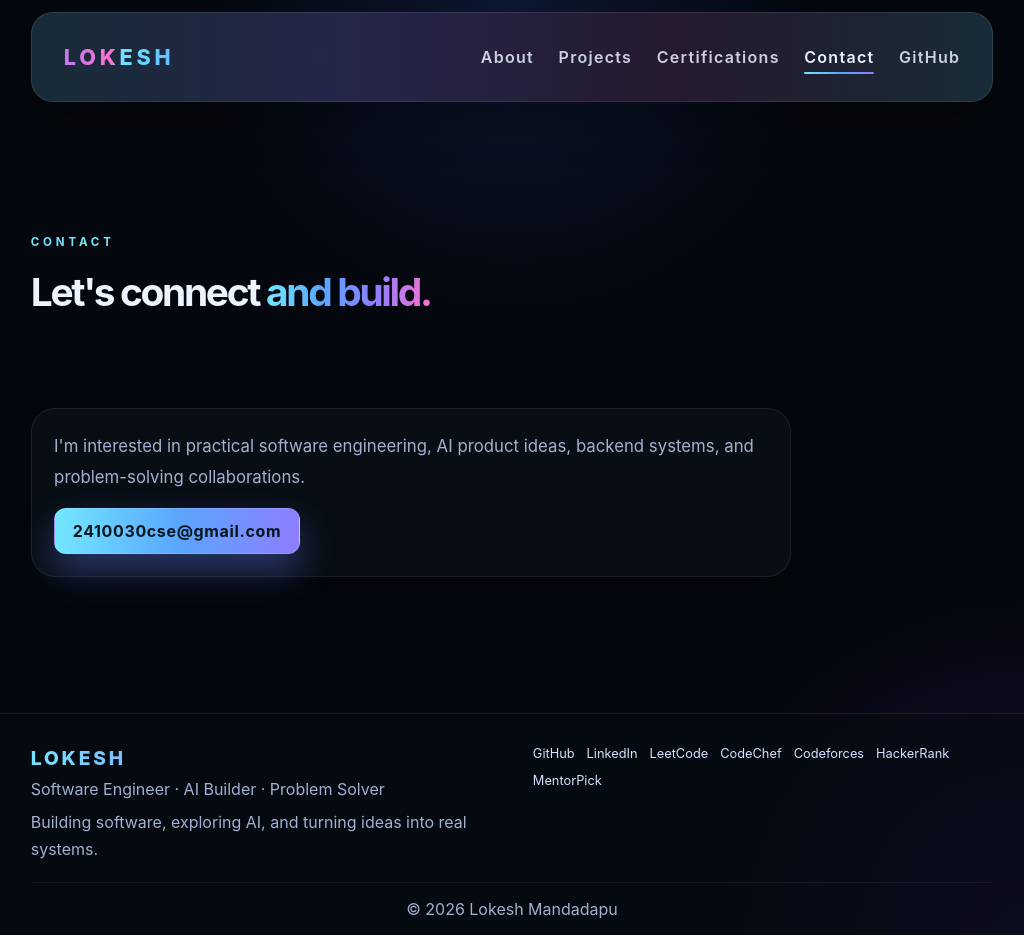
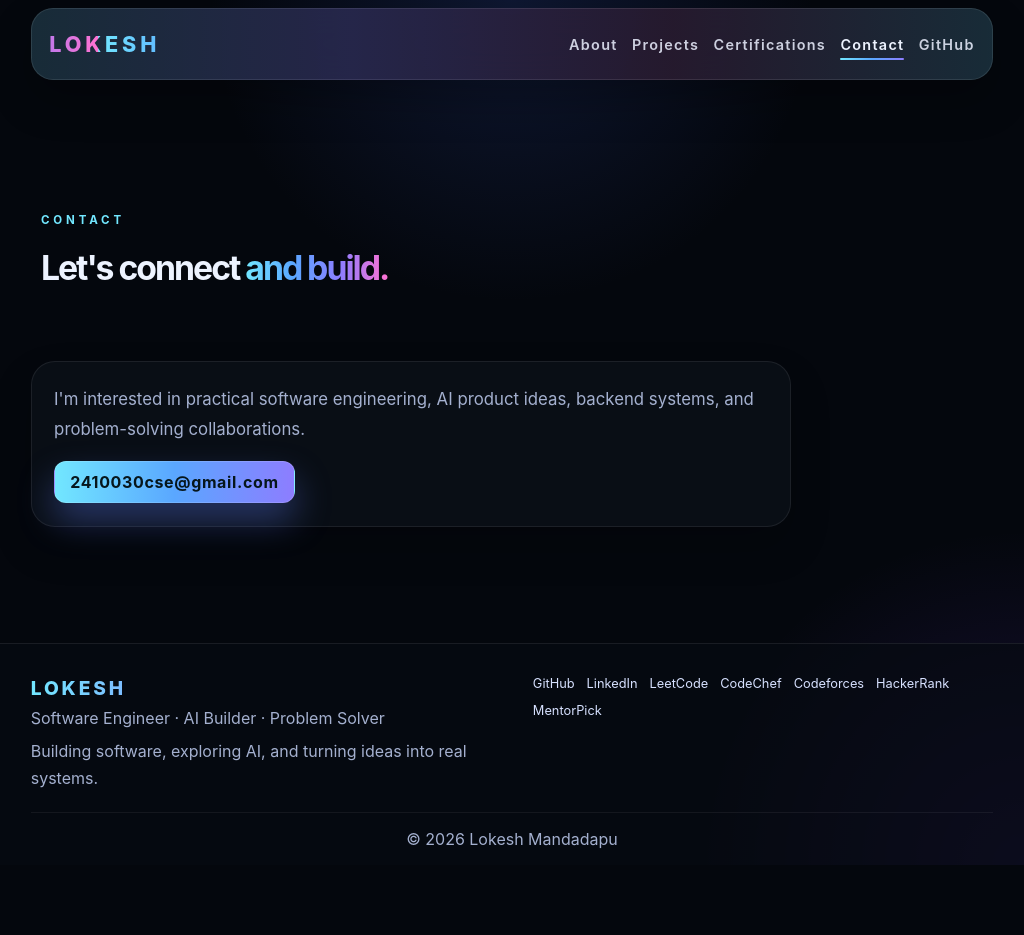
Before and after one commit to lokesh-mandadapu/lokesh-portfolio, a React (Vite) app: page /contact in a window 1024 px wide. After the commit the page ends 865 px from the top, so only its background shows below. Built offline with nearby package versions, Linux system fonts and the light colour scheme.

Commit message:
Improve responsive desktop scaling

```diff
--- a/src/App.css
+++ b/src/App.css
@@ -2563,20 +2563,41 @@ button, input, textarea {
 }
 
 @media (min-width: 900px) and (max-width: 1100px) {
-  .section-shell { padding: 4.5rem 0; }
-  .hero-section { min-height: auto; padding: 6.5rem 2.5vw 4rem; }
+  .site-header { padding-top: 0.5rem; }
+  .main-nav { min-height: 72px; padding: 0.75rem 1.1rem; }
+  .nav-links { gap: 0.9rem; }
+  .nav-link { font-size: 0.9rem; }
+  .section-shell { padding: 3.25rem 0; }
+  .hero-section { min-height: auto; padding: 5.25rem 2.5vw 3.25rem; }
   .hero-content { width: 92vw; grid-template-columns: minmax(0, 0.9fr) minmax(0, 1.1fr); gap: 2rem; }
-  .hero-visual { height: min(54vw, 470px); }
-  .profile-frame { width: min(410px, 86%); }
-  .hero-intro h1 { font-size: clamp(3rem, 5.8vw, 4.8rem); }
-  .hero-intro h2 { font-size: clamp(1.15rem, 1.7vw, 1.55rem); }
-  .hero-description { font-size: 1rem; }
-  .hero-actions { margin-top: 1.5rem; }
-  .project-grid { grid-template-columns: repeat(2, minmax(0, 1fr)); gap: 1.2rem; }
-  .project-visual { height: 205px; }
-  .project-body { padding: 1.25rem; }
-  .certificate-grid { grid-template-columns: repeat(2, minmax(0, 1fr)); gap: 1.1rem; }
-  .certificate-visual { min-height: 210px; }
-  .detail-panel { min-height: 190px; padding: 1.25rem; }
-  .gallery-item { min-height: 250px; }
-}
+  .hero-visual { height: min(48vw, 400px); }
+  .profile-frame { width: min(360px, 82%); }
+  .hero-intro h1 { font-size: clamp(2.7rem, 5vw, 4.2rem); }
+  .hero-intro h2 { margin-top: 1rem; font-size: clamp(1.05rem, 1.5vw, 1.35rem); }
+  .hero-description { max-width: 31rem; font-size: 0.96rem; line-height: 1.6; }
+  .hero-actions { margin-top: 1.25rem; gap: 0.6rem; }
+  .button { padding: 0.65rem 0.95rem; }
+  .section-header { margin-bottom: 1.25rem; }
+  .section-header h2,
+  .page-hero h1,
+  .about-preview h2,
+  .contact-section h2 { font-size: clamp(1.8rem, 3.3vw, 2.65rem); }
+  .project-grid { grid-template-columns: repeat(2, minmax(0, 1fr)); gap: 1rem; }
+  .project-visual { height: 180px; padding: 1rem; }
+  .project-body { padding: 1.1rem; }
+  .project-body h3 { font-size: clamp(1.2rem, 1.6vw, 1.6rem); }
+  .project-tagline,
+  .project-summary { font-size: 0.92rem; line-height: 1.5; }
+  .certificate-grid { grid-template-columns: repeat(2, minmax(0, 1fr)); gap: 0.9rem; }
+  .certificate-visual { min-height: 180px; }
+  .certificate-meta { padding: 0.9rem; }
+  .detail-shell,
+  .narrow-shell { width: 92vw; }
+  .project-detail-hero { padding-top: 2.75rem; }
+  .project-detail-hero h1 { font-size: clamp(2.4rem, 4.8vw, 4rem); }
+  .detail-grid { gap: 0.85rem; }
+  .detail-panel { min-height: 160px; padding: 1.1rem; }
+  .detail-panel h2 { font-size: clamp(1.4rem, 2vw, 1.9rem); }
+  .gallery-grid { gap: 0.85rem; }
+  .gallery-item { min-height: 210px; }
+}
```
